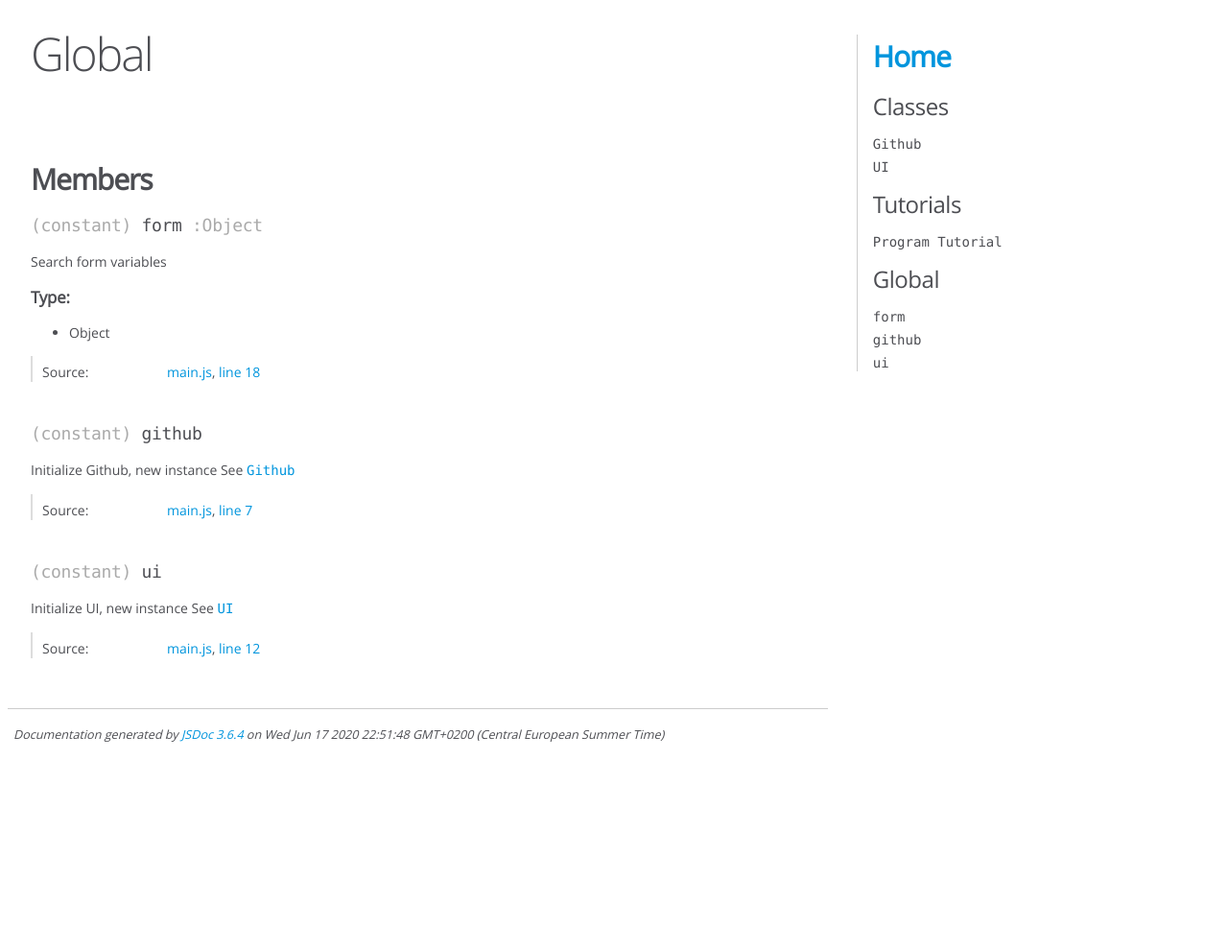
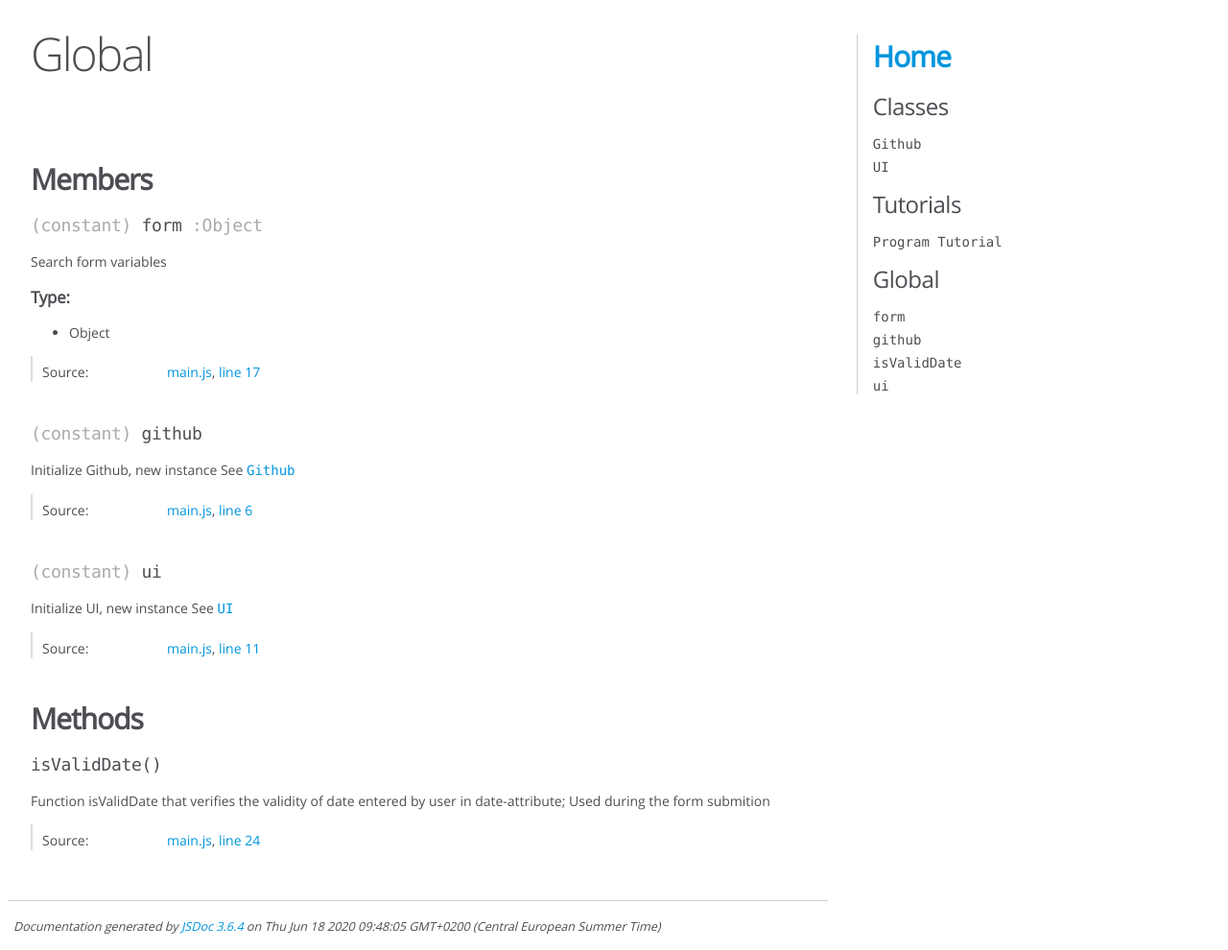
Before and after one commit to majo7704/JS_GITHUB_FINDER, a website: page docs/global.html in a window 1280 px wide. Shown: the whole page at 96% size. Before the commit the page ends 800 px from the top, so only its background shows below. Drawn offline with Linux system fonts and the light colour scheme.

Commit message:
cleaning the code

```diff
--- a/docs/global.html
+++ b/docs/global.html
@@ -152,7 +152,7 @@
 
     <dt class="tag-source">Source:</dt>
     <dd class="tag-source"><ul class="dummy"><li>
-        <a href="main.js.html">main.js</a>, <a href="main.js.html#line18">line 18</a>
+        <a href="main.js.html">main.js</a>, <a href="main.js.html#line17">line 17</a>
     </li></ul></dd>
 
 
@@ -215,7 +215,7 @@ See <a href="Github.html"><code>Github</code></a></p>
 
     <dt class="tag-source">Source:</dt>
     <dd class="tag-source"><ul class="dummy"><li>
-        <a href="main.js.html">main.js</a>, <a href="main.js.html#line7">line 7</a>
+        <a href="main.js.html">main.js</a>, <a href="main.js.html#line6">line 6</a>
     </li></ul></dd>
 
 
@@ -278,7 +278,7 @@ See <a href="UI.html"><code>UI</code></a></p>
 
     <dt class="tag-source">Source:</dt>
     <dd class="tag-source"><ul class="dummy"><li>
-        <a href="main.js.html">main.js</a>, <a href="main.js.html#line12">line 12</a>
+        <a href="main.js.html">main.js</a>, <a href="main.js.html#line11">line 11</a>
     </li></ul></dd>
 
 
@@ -288,6 +288,98 @@ See <a href="UI.html"><code>UI</code></a></p>
 
 
 </dl>
+
+
+
+
+
+
+
+
+
+
+        <h3 class="subsection-title">Methods</h3>
+
+
+
+
+
+
+
+    <h4 class="name" id="isValidDate"><span class="type-signature"></span>isValidDate<span class="signature">()</span><span class="type-signature"></span></h4>
+
+
+
+
+
+
+<div class="description">
+    <p>Function isValidDate that verifies the validity of date entered by user in date-attribute; Used during the form submition</p>
+</div>
+
+
+
+
+
+
+
+
+
+
+
+
+
+<dl class="details">
+
+
+
+
+
+
+
+
+
+
+
+
+
+
+
+
+
+
+
+
+
+
+
+
+
+
+    <dt class="tag-source">Source:</dt>
+    <dd class="tag-source"><ul class="dummy"><li>
+        <a href="main.js.html">main.js</a>, <a href="main.js.html#line24">line 24</a>
+    </li></ul></dd>
+
+
+
+
+
+
+
+</dl>
+
+
+
+
+
+
+
+
+
+
+
+
 
 
 
@@ -312,13 +404,13 @@ See <a href="UI.html"><code>UI</code></a></p>
 </div>
 
 <nav>
-    <h2><a href="index.html">Home</a></h2><h3>Classes</h3><ul><li><a href="Github.html">Github</a></li><li><a href="UI.html">UI</a></li></ul><h3>Tutorials</h3><ul><li><a href="tutorial-program-tutorial.html">Program Tutorial</a></li></ul><h3>Global</h3><ul><li><a href="global.html#form">form</a></li><li><a href="global.html#github">github</a></li><li><a href="global.html#ui">ui</a></li></ul>
+    <h2><a href="index.html">Home</a></h2><h3>Classes</h3><ul><li><a href="Github.html">Github</a></li><li><a href="UI.html">UI</a></li></ul><h3>Tutorials</h3><ul><li><a href="tutorial-program-tutorial.html">Program Tutorial</a></li></ul><h3>Global</h3><ul><li><a href="global.html#form">form</a></li><li><a href="global.html#github">github</a></li><li><a href="global.html#isValidDate">isValidDate</a></li><li><a href="global.html#ui">ui</a></li></ul>
 </nav>
 
 <br class="clear">
 
 <footer>
-    Documentation generated by <a href="https://github.com/jsdoc/jsdoc">JSDoc 3.6.4</a> on Wed Jun 17 2020 22:51:48 GMT+0200 (Central European Summer Time)
+    Documentation generated by <a href="https://github.com/jsdoc/jsdoc">JSDoc 3.6.4</a> on Thu Jun 18 2020 09:48:05 GMT+0200 (Central European Summer Time)
 </footer>
 
 <script> prettyPrint(); </script>
```
Also changed, not shown: docs/Github.html (+2 -2 lines), docs/UI.html (+2 -2 lines), docs/github.js.html (+5 -2 lines), docs/index.html (+2 -2 lines), docs/main.js.html (+53 -7 lines), docs/tutorial-program-tutorial.html (+2 -2 lines), docs/ui.js.html (+2 -2 lines), src/main.js (+11 -7 lines).
